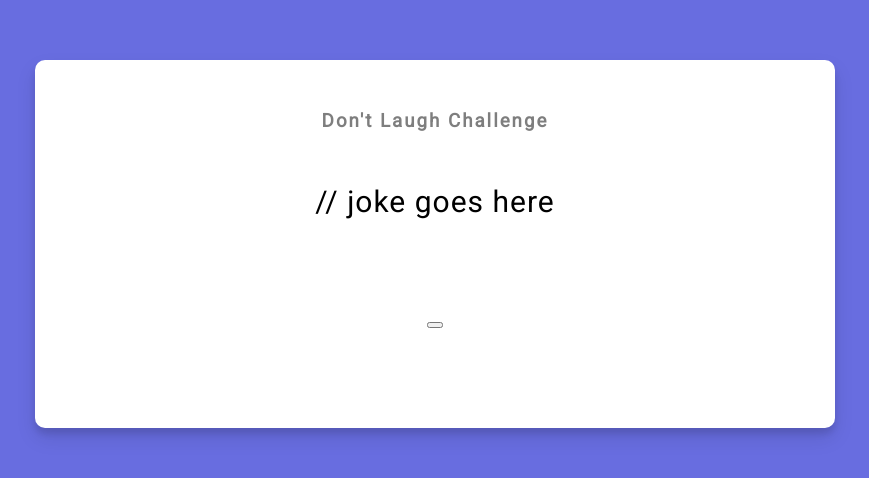
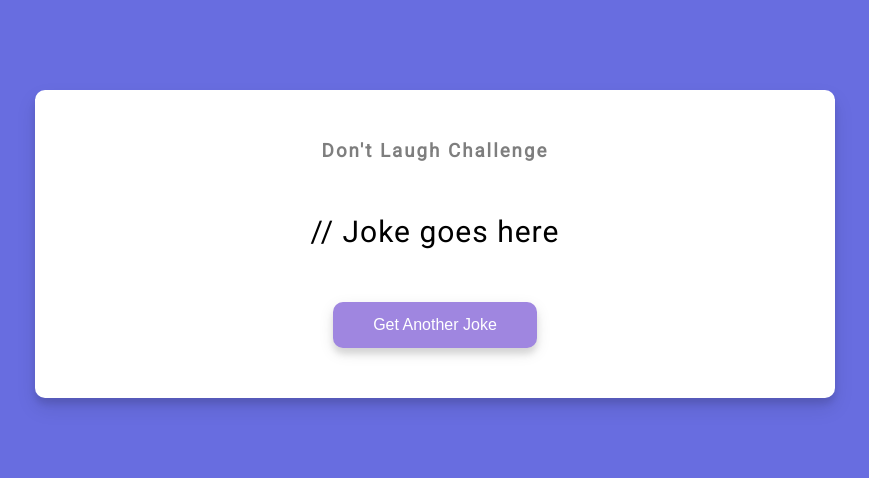
Before and after one commit to highestnote9005/project-50-day-10, a plain HTML site: page index.html in a window 1280 px wide. Shown: the part 156-634 px from the top of the page, without its empty margins (205-1074 px from the left). Drawn offline with Linux system fonts and the light colour scheme; no server answers.

Commit message:
projeto 10 completo

```diff
--- a/index.html
+++ b/index.html
@@ -5,15 +5,15 @@
     <meta http-equiv="X-UA-Compatible" content="IE=edge">
     <meta name="viewport" content="width=device-width, initial-scale=1.0">
     <link rel="stylesheet" href="style.css">
-    <title>dad jokes</title>
+    <title>Dad Jokes</title>
 </head>
 <body>
     <div class="container">
         <h3>Don't Laugh Challenge</h3>
         <div id="joke" class="joke">
-            // joke goes here
+            // Joke goes here
         </div>
-        <button id="jokeBtn" class="joke"></button>
+        <button id="jokeBtn" class="jokeBtn" type="button">Get Another Joke</button>
     </div>
     <script src="script.js"></script>
 </body>
--- a/script.js
+++ b/script.js
@@ -0,0 +1,45 @@
+const jokeEl = document.getElementById('joke')
+const jokeBtn = document.getElementById('jokeBtn')
+
+jokeBtn.addEventListener('click',generateJoke)
+
+
+generateJoke()
+
+
+// .THEN()
+function generateJoke() {
+    const config = {
+    headers: {
+        'Accept': 'application/json',
+    },
+}
+
+    fetch('https://icanhazdadjoke.com',config)
+    .then(res => res.json())
+    .then(data => {
+        jokeEl.innerHTML = data.joke
+    })
+}
+
+
+// um jeito diferente de fazer a mesma coisa
+
+// ASYNC/AWAIT
+
+//generateJoke()
+//
+//async function generateJoke() {
+//    const config = {
+//        Headers: {
+//            Accept: 'application/json',
+//        },
+//    }
+//
+//    const res = await fetch('https://icanhazdadjoke.com',
+//    config)
+//
+//    const data = await res.json()
+//
+//    jokeEl.innerHTML = data.joke
+//}
--- a/style.css
+++ b/style.css
@@ -41,19 +41,21 @@ h3 {
     max-width: 600px;
 }
 
-.btn {
+.jokeBtn {
     background-color: #9f86e0;
     color: #fff;
     border: 0;
     border-radius: 10px;
-
-
+    box-shadow: 0 5px 15px rgba(0, 0, 0, 0.1), 0 6px 6px rgba(0, 0, 0, 0.1);
+    padding: 14px 40px;
+    font-size: 16px;
+    cursor: pointer;
 }
 
-.btn:active{
+.jokeBtn:active{
     transform: scale(0.98);
 }
 
-.btn:focus{
+.jokeBtn:focus{
     outline: 0;
 }
```
